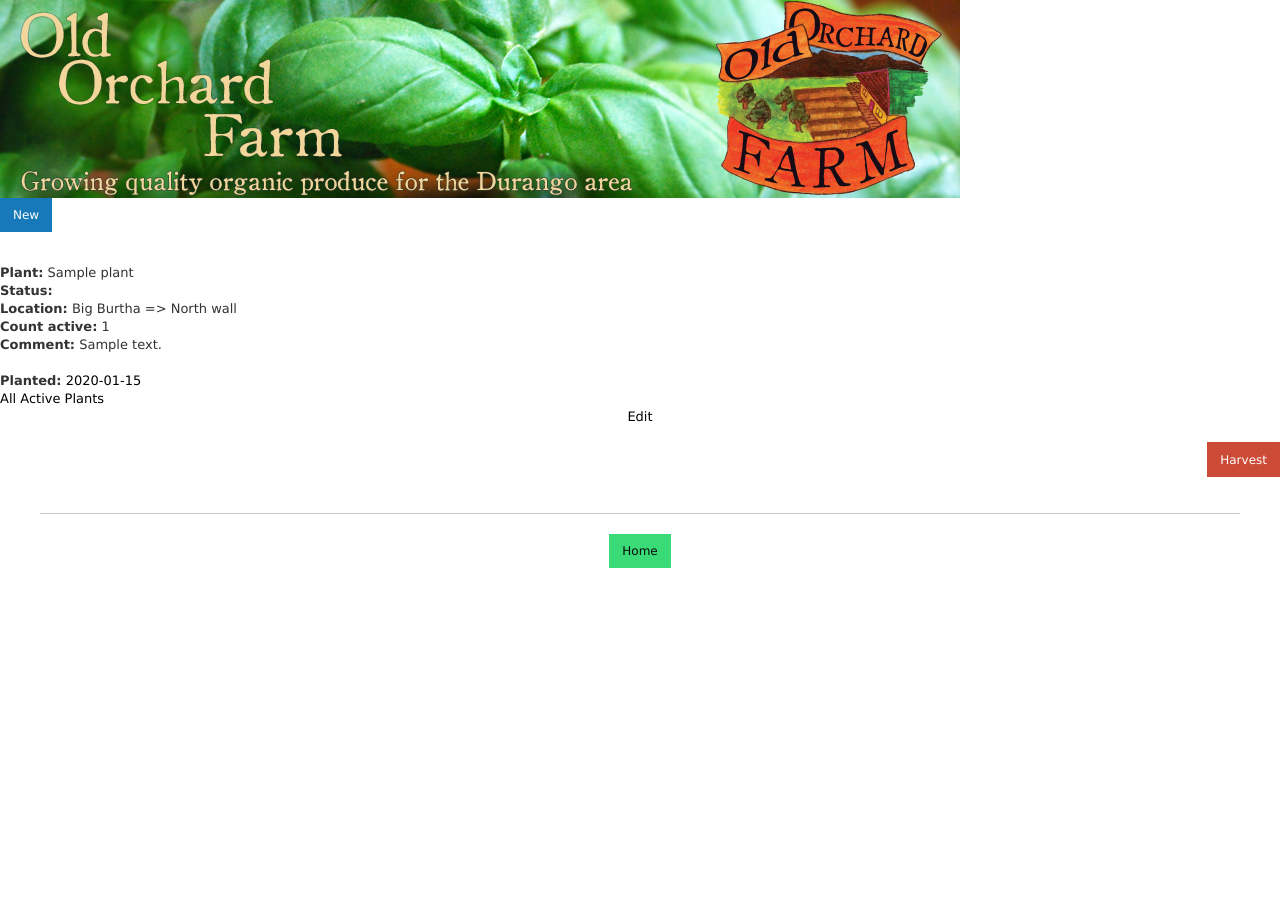
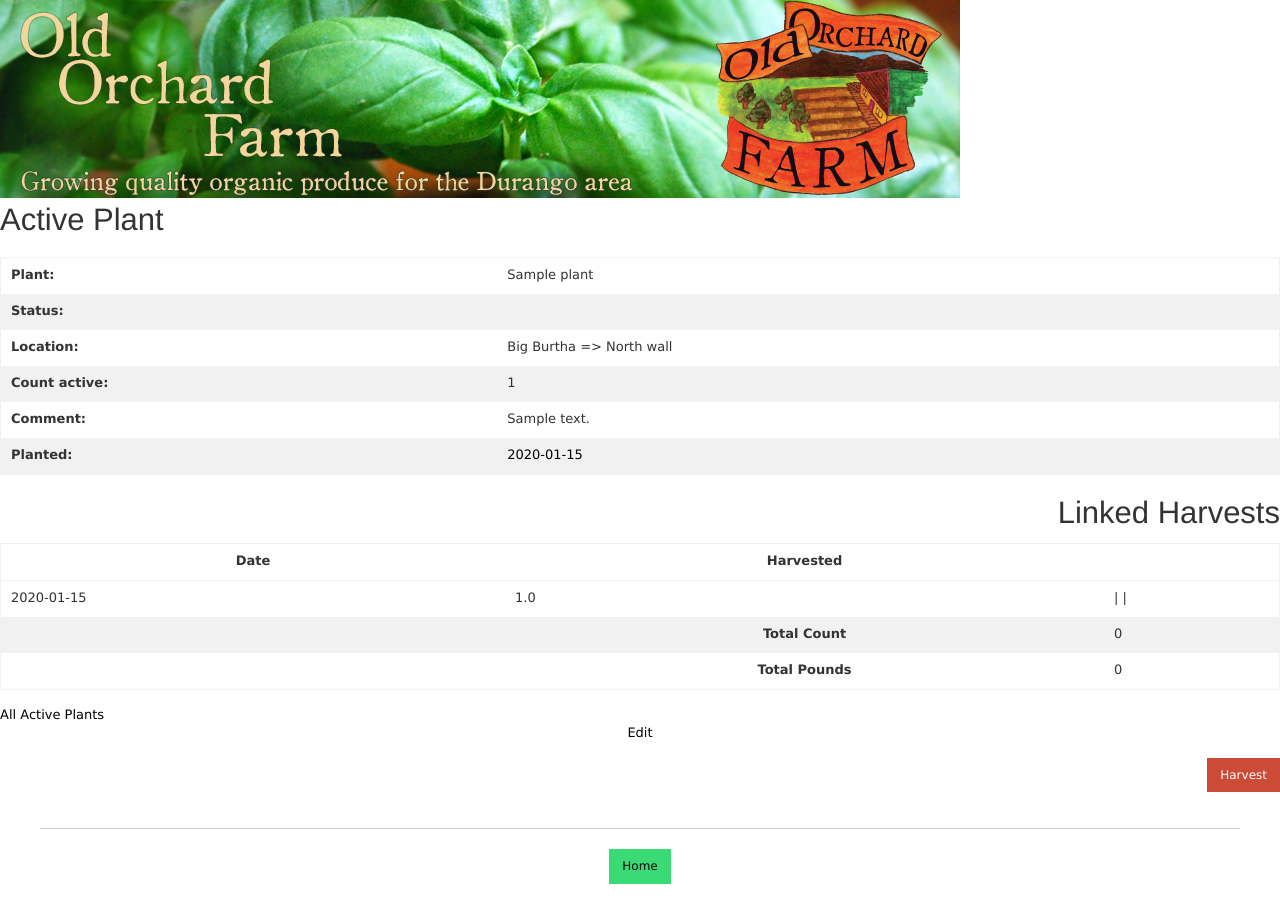
Before and after one commit to Shadoath/OOF, a Rails app: page /active_plants/1 in a window 1280 px wide. Before the commit the page ends 568 px from the top, so only its background shows below. Run offline with Rails 7, Linux system fonts and the light colour scheme; the visitor is signed in with stand-in values (Sample User, id 1); data comes from the database, SQL or seed files in the repository; tables that the repository leaves empty hold one stand-in row (values such as "Sample post"); data that the repository does not hold is empty; style sheets or scripts are compiled from the project's sources; some libraries are stand-ins or nearby versions.

Commit message:
Active Plant shows Harvesting Records. Better styling on records

```diff
--- a/app/assets/sass/_settings.scss
+++ b/app/assets/sass/_settings.scss
@@ -26,3 +26,7 @@ $classPrefix: "foundicon-";
     font-style: normal;
   }
 }
+
+$row-width: rem-calc(1234);
+$column-gutter: rem-calc(10);
+$total-columns: 12 ;
--- a/app/controllers/active_plants_controller.rb
+++ b/app/controllers/active_plants_controller.rb
@@ -20,6 +20,7 @@ class ActivePlantsController < ApplicationController
      @planting = Planting.where(active_plant_id: @active_plant.id).first
 
      puts @planting.inspect
+     @harvesting_records = HarvestingRecord.where(active_plant_id: @active_plant.id).order(:date_harvested).all
 
      #@active_plant = ActivePlant.find(params[:id])
 
--- a/app/views/active_plants/show.html.erb
+++ b/app/views/active_plants/show.html.erb
@@ -1,35 +1,39 @@
-<p class="text-left"><%= link_to 'New', new_active_plant_path, { :class=>"button small round" } %></p>
 
 <div class="row">
-   <div class="small-12 columns">
+   <div class="small-6 columns">
+      <h3>Active Plant</h3>
       <p id="notice"><%= notice %></p>
-
-      <strong>Plant:</strong>
-      <%= @active_plant.plant.name %>
+      <table>
+         <tr>
+            <td><strong>Plant:</strong></td>
+            <td><%= @active_plant.plant.name %></td>
+         </tr>
+         <tr>
+            <td><strong>Status:</strong></td>
+            <td><%= @active_plant.plant_status.name if @active_plant.plant_status_id%></td>
+         </tr>
+         <tr>
+            <td><strong>Location:</strong></td>
+            <td><%= @active_plant.location.name %></td>
+         </tr>
+         <tr>
+            <td><strong>Count active:</strong></td>
+            <td><%= @active_plant.count_active %></td>
+         </tr>
+         <tr>
+            <td><strong>Comment:</strong></td>
+            <td><%= @active_plant.comment %></td>
+         </tr>
+         <tr>
+            <td><strong>Planted:</strong></td>
+            <td><%= link_to @planting.date_planted, planting_path(@planting) %></td>
+         </tr>
+      </table>
    </div>
-   <div class="small-12 columns">
-      <strong>Status:</strong>
-      <%= @active_plant.plant_status.name if @active_plant.plant_status_id%>
+   <div class="small-6 columns">
+      <%= render partial: '/harvesting_records/past_harvests', :locals => {:align_direction => 'right', :show_all_harvests => true}  %>
    </div>
-   <div class="small-12 columns">
-      <strong>Location:</strong>
-      <%= @active_plant.location.name %>
-   </div>
-   <div class="small-12 columns">
-     <strong>Count active:</strong>
-     <%= @active_plant.count_active %>
-   </div>
-   <div class="small-12 columns">
-     <strong>Comment:</strong>
-     <%= @active_plant.comment %>
-   </div>
-   <br>
-   <div class="small-12 columns">
-      <strong>Planted:</strong>
-     <%= link_to @planting.date_planted, planting_path(@planting) %>
-   </div>
-
-
+</div>
 
 <div class="row">
    <div class="small-4 columns">
--- a/app/views/harvesting_records/_past_harvests.html.erb
+++ b/app/views/harvesting_records/_past_harvests.html.erb
@@ -1,4 +1,6 @@
-<table align="center">
+<% if !@harvesting_records.nil? && !@harvesting_records.empty? %>
+   <h3 align=<%="#{align_direction}"%>>Linked Harvests</h3>
+   <table align=<%="#{align_direction}"%>
       <thead>
          <tr>
             <th>Date</th>
@@ -6,21 +8,19 @@
             <th> </th>
          </tr>
       </thead>
-
       <tbody>
-      <% total_ounces = 0 %>
          <% total_pounds = 0 %>
          <% total_count = 0 %>
-      <% @harvesting_records.each do |harvesting_record| %>
+         <% @harvesting_records.each do |harvesting_record|  %>
             <% if harvesting_record.weight_type.name.to_s == "Ounces"
-            total_ounces += harvesting_record.count_harvested
+               total_pounds += (harvesting_record.count_harvested / 16)
             elsif harvesting_record.weight_type.name.to_s == "Pounds"
                total_pounds += harvesting_record.count_harvested
             elsif harvesting_record.weight_type.name.to_s == "Count"
                total_count += harvesting_record.count_harvested
             end %>
             <tr>
-            <% if harvesting_record.active_plant && harvesting_record.id != @harvesting_record.id %>
+               <% if show_all_harvests || harvesting_record.id != @harvesting_record.id %>
                <td><%= harvesting_record.date_harvested %></td>
                <td><%= harvesting_record.count_harvested %> <%= harvesting_record.weight_type.name %></td>
                <td><%= link_to raw('<i class="fi-eye"></i>'), harvesting_record %> | <%= link_to raw('<i class="fi-pencil"></i>'), edit_harvesting_record_path(harvesting_record) %> | <%= link_to raw('<i class="fi-trash"></i>'), harvesting_record, method: :delete, data: { confirm: 'Are you sure?' } %></td>
@@ -34,13 +34,9 @@
          </tr>
          <tr>
             <td></td>
-         <th>Total Ounces</th>
-         <td><%= total_ounces %> </td>
-      </tr>
-      <tr>
-         <td></td>
             <th>Total Pounds</th>
-         <td><%= total_pounds %> </td>
+            <td><%= total_pounds.round(2) %> </td>
          </tr>
       </tbody>
    </table>
+<% end %>
```
Also changed, not shown: app/views/active_plants/index.html.erb (+9 -7 lines), app/views/harvesting_records/show.html.erb (+35 -18 lines). Lines whose indentation alone changed are shown as unchanged.
